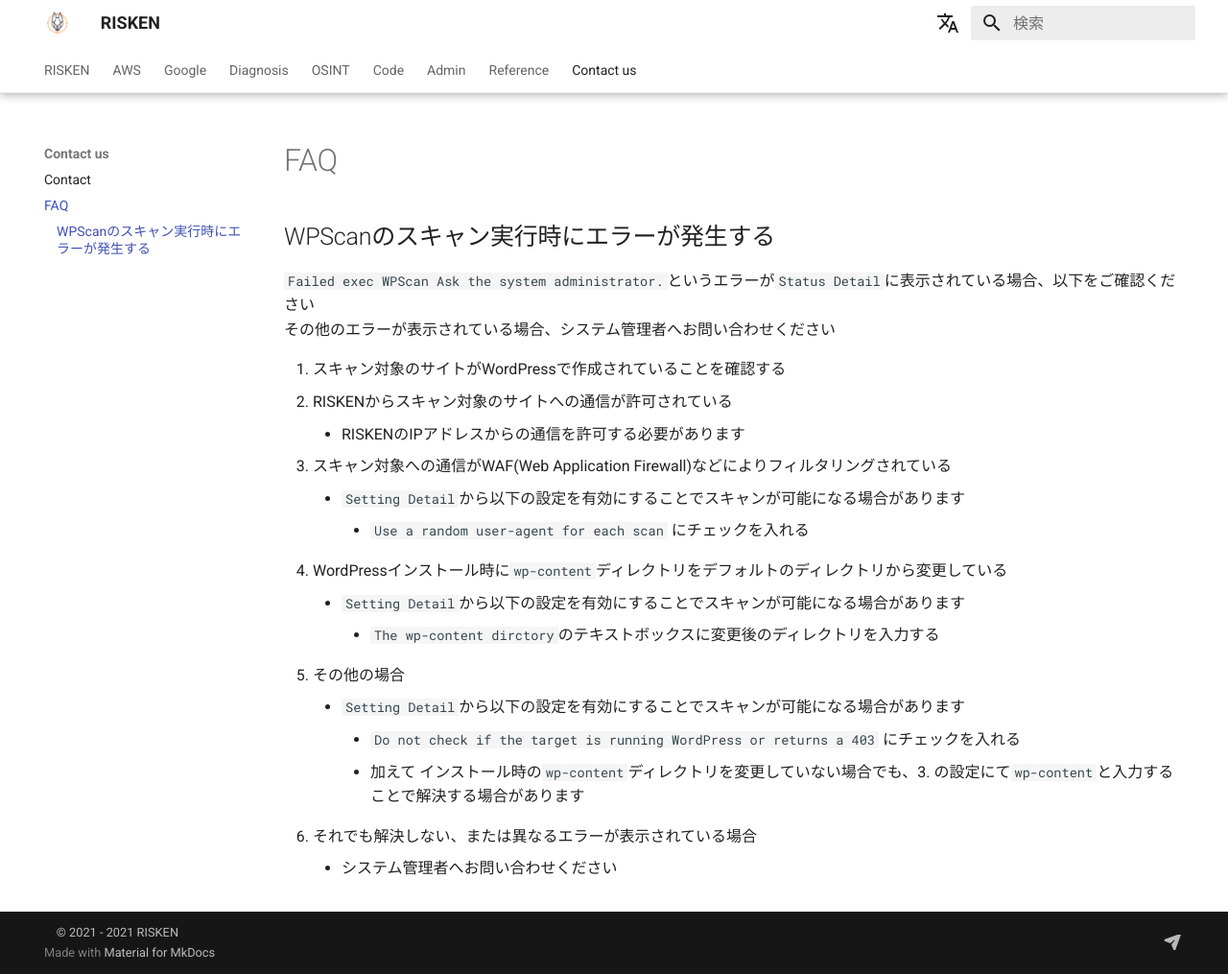
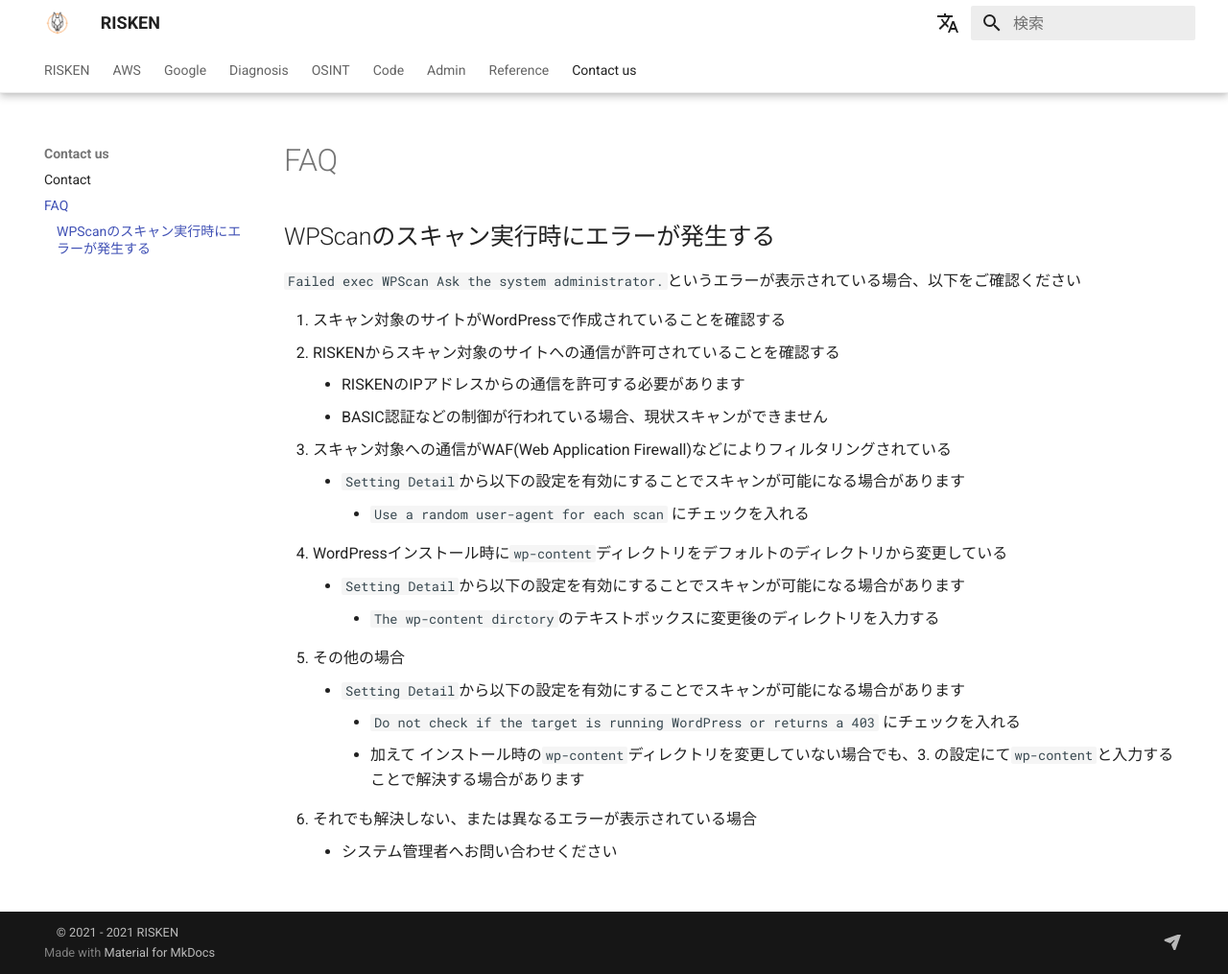
Before and after one commit to ca-risken/doc, an MkDocs documentation site: the page built from docs/contact/faq.md, in a window 1280 px wide and 1015 px high. Shown: the whole window at 96% size. Built offline with MkDocs 1.6.1 and Material for MkDocs 9.7.7, drawn with Linux system fonts in a browser that asks for light colours; comment, search, counter and statistics services are not loaded.

Commit message:
update faq

```diff
--- a/docs/contact/faq.md
+++ b/docs/contact/faq.md
@@ -2,12 +2,12 @@
 
 WPScanのスキャン実行時にエラーが発生する
 -------------------
-`Failed exec WPScan Ask the system administrator.`というエラーが`Status Detail`に表示されている場合、以下をご確認ください
-その他のエラーが表示されている場合、システム管理者へお問い合わせください
+`Failed exec WPScan Ask the system administrator.`というエラーが表示されている場合、以下をご確認ください
 
 1. スキャン対象のサイトがWordPressで作成されていることを確認する
-2. RISKENからスキャン対象のサイトへの通信が許可されている
+2. RISKENからスキャン対象のサイトへの通信が許可されていることを確認する
     - RISKENのIPアドレスからの通信を許可する必要があります
+    - BASIC認証などの制御が行われている場合、現状スキャンができません
 3. スキャン対象への通信がWAF(Web Application Firewall)などによりフィルタリングされている
     - `Setting Detail`から以下の設定を有効にすることでスキャンが可能になる場合があります
         - `Use a random user-agent for each scan` にチェックを入れる
```
